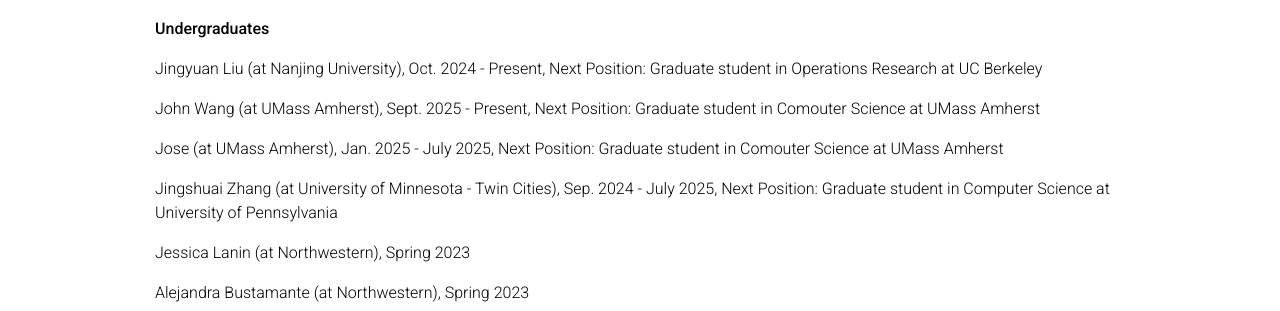
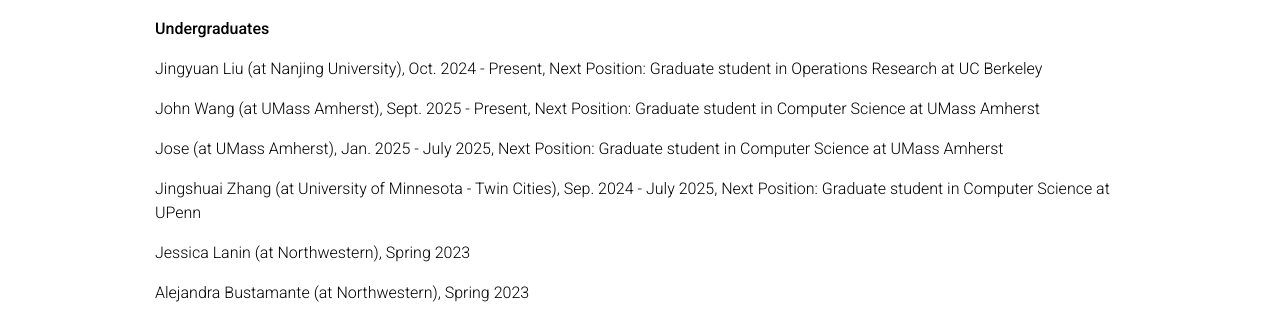
Before and after one commit to mengfanxu1997/mengfanxu1997.github.io, a Jekyll site: the page built from _pages/students.md, in a window 1280 px wide and 983 px high. Shown: the part 472-783 px from the top of the window. Built offline with Jekyll 4.4.1, drawn with Linux system fonts in a browser that asks for light colours; comment, search, counter and statistics services are not loaded; a style sheet for code colours, icons or effects is not loaded.

Commit message:
Update students.md

```diff
--- a/_pages/students.md
+++ b/_pages/students.md
@@ -25,11 +25,11 @@
 
 Jingyuan Liu (at Nanjing University), Oct. 2024 - Present, Next Position: Graduate student in Operations Research at UC Berkeley
 
-John Wang (at UMass Amherst), Sept. 2025 - Present, Next Position: Graduate student in Comouter Science at UMass Amherst
+John Wang (at UMass Amherst), Sept. 2025 - Present, Next Position: Graduate student in Computer Science at UMass Amherst
 
-Jose (at UMass Amherst), Jan. 2025 - July 2025, Next Position: Graduate student in Comouter Science at UMass Amherst
+Jose (at UMass Amherst), Jan. 2025 - July 2025, Next Position: Graduate student in Computer Science at UMass Amherst
 
-Jingshuai Zhang (at University of Minnesota - Twin Cities), Sep. 2024 - July 2025, Next Position: Graduate student in Computer Science at University of Pennsylvania
+Jingshuai Zhang (at University of Minnesota - Twin Cities), Sep. 2024 - July 2025, Next Position: Graduate student in Computer Science at UPenn
 
 Jessica Lanin (at Northwestern), Spring 2023
 
```
